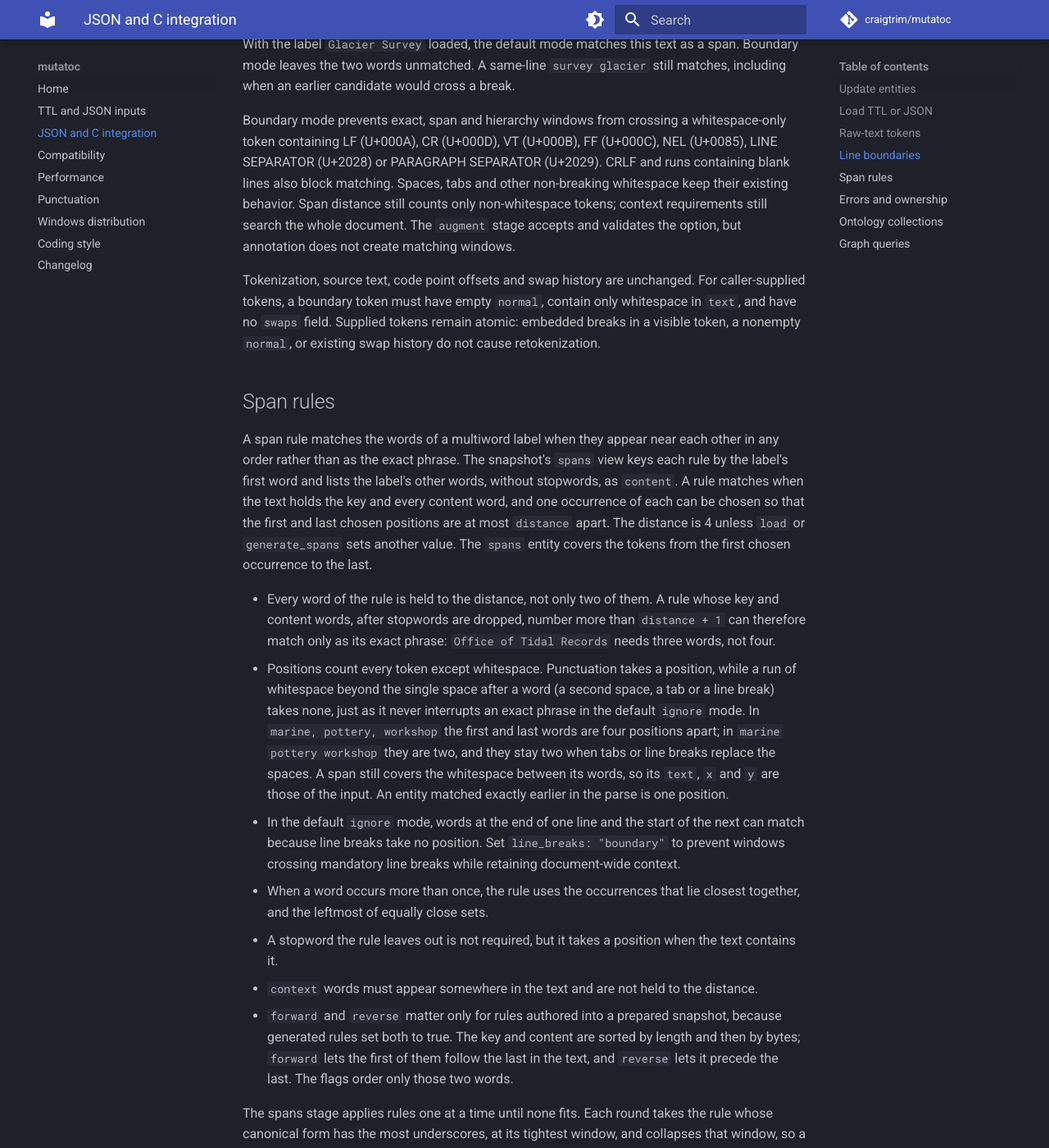
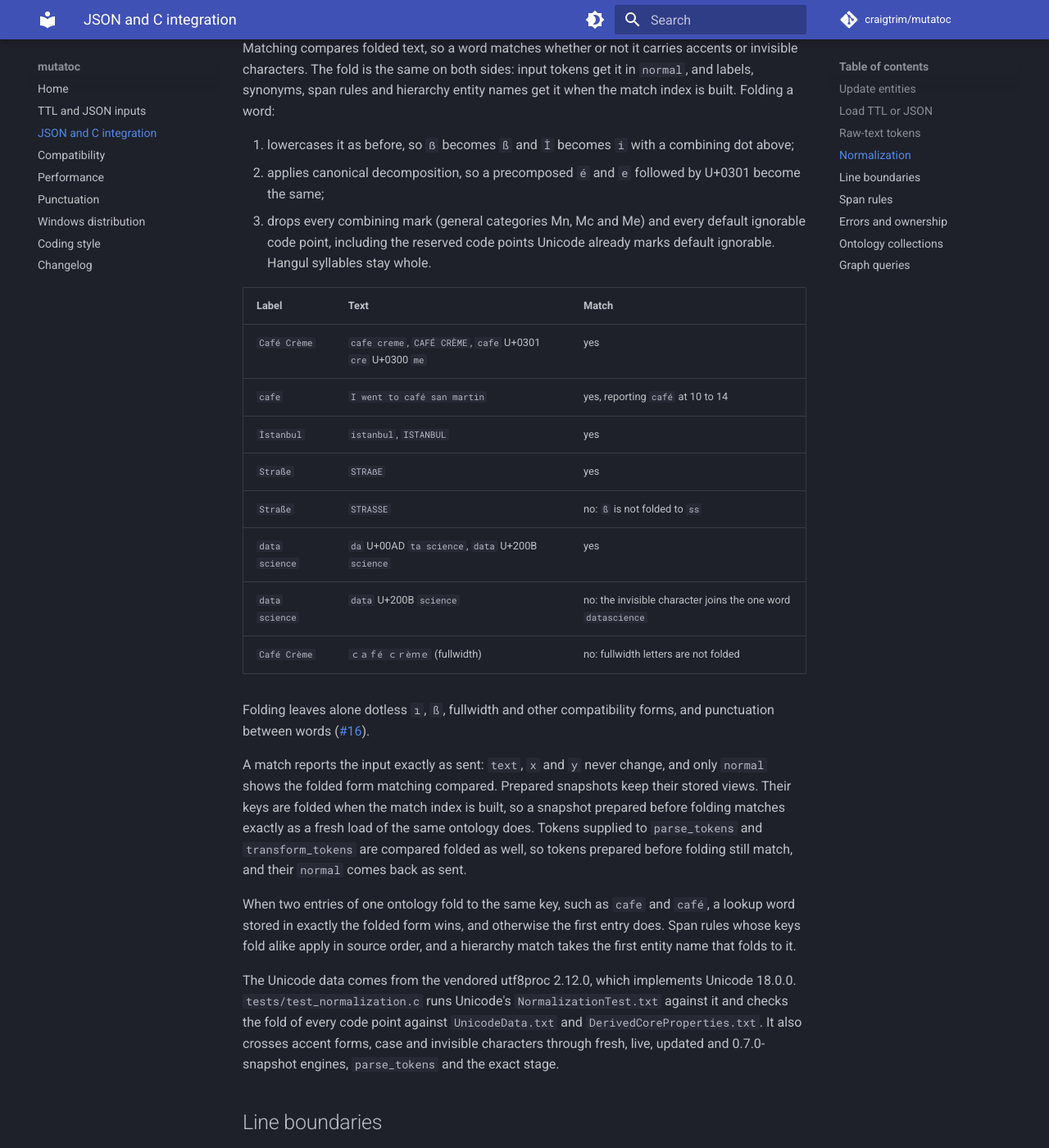
Before and after one commit to craigtrim/mutatoc, an MkDocs documentation site: the page built from docs/protocol.md, in a window 1280 px wide and 1400 px high, scrolled down 4418 px. Shown: the whole window at 82% size. Built offline with MkDocs 1.6.1 and Material for MkDocs 9.7.7, drawn with Linux system fonts in a browser that asks for light colours; comment, search, counter and statistics services are not loaded; some of the changed text lies outside the part shown.

Commit message:
docs: document normalization of match keys

````diff
--- a/docs/protocol.md
+++ b/docs/protocol.md
@@ -74,13 +74,42 @@ A prepared MDA snapshot stores extracted matching views. Loading one does not re
 `parse` and `tokenize` split plain text natively, as sent. A consumer that wants spaced apostrophes rejoined, or contractions and abbreviations expanded, does that before sending the text (see [Input text](index.md#input-text)). Each token is `{id, text, x, y, normal}`:
 
 - `text` is a slice of the input, and concatenating every token's `text` reproduces the input. A word keeps the one space that follows it. Any other run of whitespace (tabs, line breaks, further spaces) is its own token, whose `normal` is empty.
-- `x` and `y` are code point offsets into the input: `x` is where the token starts and `y` is where it ends without its trailing whitespace, so a whitespace token has `y` equal to `x`.
-- `normal` is the text lowercased, with every hyphen and dash folded to `-`, every apostrophe and single quote folded to `'`, and every double quote, including the pairs ``` `` ``` and `´´`, folded to `"`. Matching reads `normal` for word forms; optional line boundaries also inspect whitespace token `text`.
+- `x` and `y` are code point offsets into the input: `x` is where the token starts and `y` is where it ends without its trailing whitespace, so a whitespace token has `y` equal to `x`. Invisible characters are not whitespace, so they count toward `y`.
+- `normal` is the text lowercased, with every hyphen and dash folded to `-`, every apostrophe and single quote folded to `'`, and every double quote, including the pairs ``` `` ``` and `´´`, folded to `"`. Accents and invisible characters are then dropped, so `Café` has the `normal` `cafe` (see [Normalization](#normalization)). Matching reads `normal` for word forms; optional line boundaries also inspect whitespace token `text`.
 - `id` is `<hash>#<index>`: the MurmurHash64A (seed 1) of the token's text without its trailing space, and its position in the result. Treat ids as opaque identifiers scoped to one tokenization result; they are not stable across tokenizer changes.
 
-Punctuation becomes its own token, except a period or comma inside a number, an apostrophe inside a word, and an ampersand between letters. A period or comma that ends a number is split off (`2020.` becomes `2020` and `.`), and so are underscores that open or close a word (`_name_`). An apostrophe that ends a word is split off as a closing quote, except after a plural `s` (`dogs'`). A pair of backticks or acute accents is one token. Every character that folds to `'` behaves as `'` in these rules, so `Driver’s` is one token just as `Driver's` is. Contractions stay whole (`don't`, `can't`, `y'all`, `O'Brien`), and so do numbers written with units (`5G`, `9am`, `500mg`) and words such as `cannot`. Abbreviations split at their periods (`dept.` becomes `dept` and `.`). `tests/test_tokenize.c` pins these cases, and `tests/test_token_fidelity.c` holds every token and entity to the input.
+Punctuation becomes its own token, except a period or comma inside a number, an apostrophe inside a word, and an ampersand between letters. A period or comma that ends a number is split off (`2020.` becomes `2020` and `.`), and so are underscores that open or close a word (`_name_`). An apostrophe that ends a word is split off as a closing quote, except after a plural `s` (`dogs'`). A pair of backticks or acute accents is one token. Every character that folds to `'` behaves as `'` in these rules, so `Driver’s` is one token just as `Driver's` is. Contractions stay whole (`don't`, `can't`, `y'all`, `O'Brien`), and so do numbers written with units (`5G`, `9am`, `500mg`) and words such as `cannot`. Abbreviations split at their periods (`dept.` becomes `dept` and `.`). A combining mark or default ignorable code point never splits a word or a run of whitespace: it stays in the token it follows, and one at the start of the text joins the token after it. `cafe` followed by U+0301 is one token, `da` U+00AD `ta` is one token, and `data` U+200B `science` is the one word `datascience`. A token made only of whitespace and invisible characters has an empty `normal` and counts as whitespace in matching. `tests/test_tokenize.c` pins these cases, and `tests/test_token_fidelity.c` holds every token and entity to the input.
 
 A matched entity is a new token `{id, x, y, ner, text, normal, swaps}` whose `normal` is the canonical form and whose `swaps.tokens` holds the original tokens. For `parse`, its `text` is the input from its `x` to its `y`; for `parse_tokens`, it is its tokens' trimmed texts joined by single spaces. `ner` comes from the ontology; a `hierarchy` match with no ontology label has a null `ner`.
+
+## Normalization
+
+<!-- craigtrim/mutatoc#25 -->
+
+Matching compares folded text, so a word matches whether or not it carries accents or invisible characters. The fold is the same on both sides: input tokens get it in `normal`, and labels, synonyms, span rules and hierarchy entity names get it when the match index is built. Folding a word:
+
+1. lowercases it as before, so `ẞ` becomes `ß` and `İ` becomes `i` with a combining dot above;
+2. applies canonical decomposition, so a precomposed `é` and `e` followed by U+0301 become the same;
+3. drops every combining mark (general categories Mn, Mc and Me) and every default ignorable code point, including the reserved code points Unicode already marks default ignorable. Hangul syllables stay whole.
+
+| Label | Text | Match |
+| --- | --- | --- |
+| `Café Crème` | `cafe creme`, `CAFÉ CRÈME`, `cafe` U+0301 ` cre` U+0300 `me` | yes |
+| `cafe` | `I went to café  san martin` | yes, reporting `café` at 10 to 14 |
+| `İstanbul` | `istanbul`, `ISTANBUL` | yes |
+| `Straße` | `STRAẞE` | yes |
+| `Straße` | `STRASSE` | no: `ß` is not folded to `ss` |
+| `data science` | `da` U+00AD `ta science`, `data` U+200B ` science` | yes |
+| `data science` | `data` U+200B `science` | no: the invisible character joins the one word `datascience` |
+| `Café Crème` | `ｃａｆé ｃｒèｍｅ` (fullwidth) | no: fullwidth letters are not folded |
+
+Folding leaves alone dotless `ı`, `ß`, fullwidth and other compatibility forms, and punctuation between words ([#16](https://github.com/craigtrim/mutatoc/issues/16)).
+
+A match reports the input exactly as sent: `text`, `x` and `y` never change, and only `normal` shows the folded form matching compared. Prepared snapshots keep their stored views. Their keys are folded when the match index is built, so a snapshot prepared before folding matches exactly as a fresh load of the same ontology does. Tokens supplied to `parse_tokens` and `transform_tokens` are compared folded as well, so tokens prepared before folding still match, and their `normal` comes back as sent.
+
+When two entries of one ontology fold to the same key, such as `cafe` and `café`, a lookup word stored in exactly the folded form wins, and otherwise the first entry does. Span rules whose keys fold alike apply in source order, and a hierarchy match takes the first entity name that folds to it.
+
+The Unicode data comes from the vendored utf8proc 2.12.0, which implements Unicode 18.0.0. `tests/test_normalization.c` runs Unicode's `NormalizationTest.txt` against it and checks the fold of every code point against `UnicodeData.txt` and `DerivedCoreProperties.txt`. It also crosses accent forms, case and invisible characters through fresh, live, updated and 0.7.0-snapshot engines, `parse_tokens` and the exact stage.
 
 ## Line boundaries
 
@@ -96,7 +125,7 @@ With the label `Glacier Survey` loaded, the default mode matches this text as a
 
 Boundary mode prevents exact, span and hierarchy windows from crossing a whitespace-only token containing LF (U+000A), CR (U+000D), VT (U+000B), FF (U+000C), NEL (U+0085), LINE SEPARATOR (U+2028) or PARAGRAPH SEPARATOR (U+2029). CRLF and runs containing blank lines also block matching. Spaces, tabs and other non-breaking whitespace keep their existing behavior. Span distance still counts only non-whitespace tokens; context requirements still search the whole document. The `augment` stage accepts and validates the option, but annotation does not create matching windows.
 
-Tokenization, source text, code point offsets and swap history are unchanged. For caller-supplied tokens, a boundary token must have empty `normal`, contain only whitespace in `text`, and have no `swaps` field. Supplied tokens remain atomic: embedded breaks in a visible token, a nonempty `normal`, or existing swap history do not cause retokenization.
+Tokenization, source text, code point offsets and swap history are unchanged. For caller-supplied tokens, a boundary token must have empty `normal`, contain only whitespace and invisible characters in `text` (see [Normalization](#normalization)), and have no `swaps` field. Supplied tokens remain atomic: embedded breaks in a visible token, a nonempty `normal`, or existing swap history do not cause retokenization.
 
 ## Span rules
 
````
Also changed, not shown: CHANGELOG.md (+7 -0 lines), docs/compatibility.md (+3 -0 lines), docs/index.md (+1 -1 lines).
